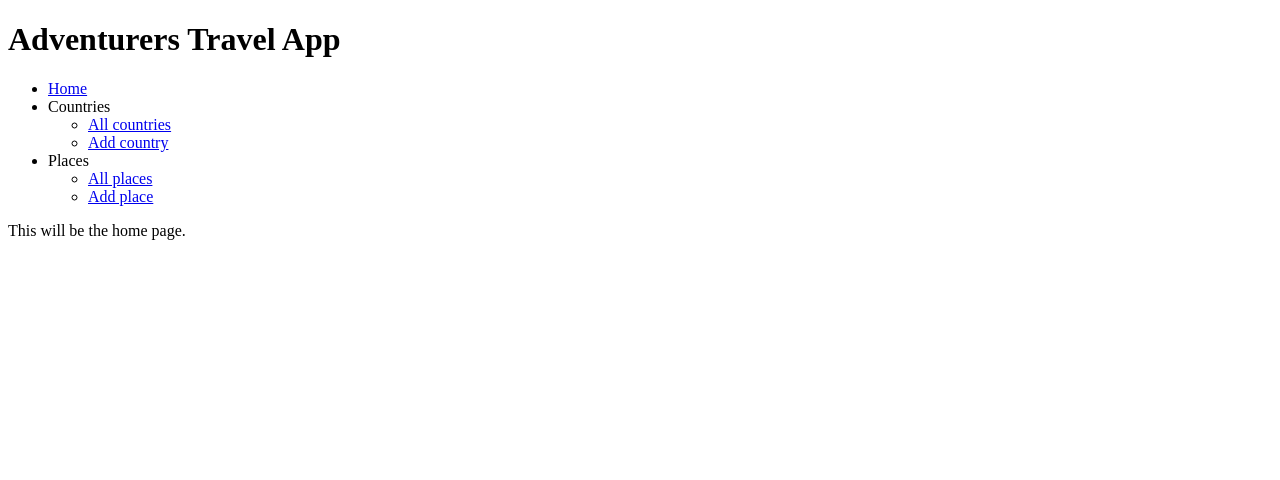
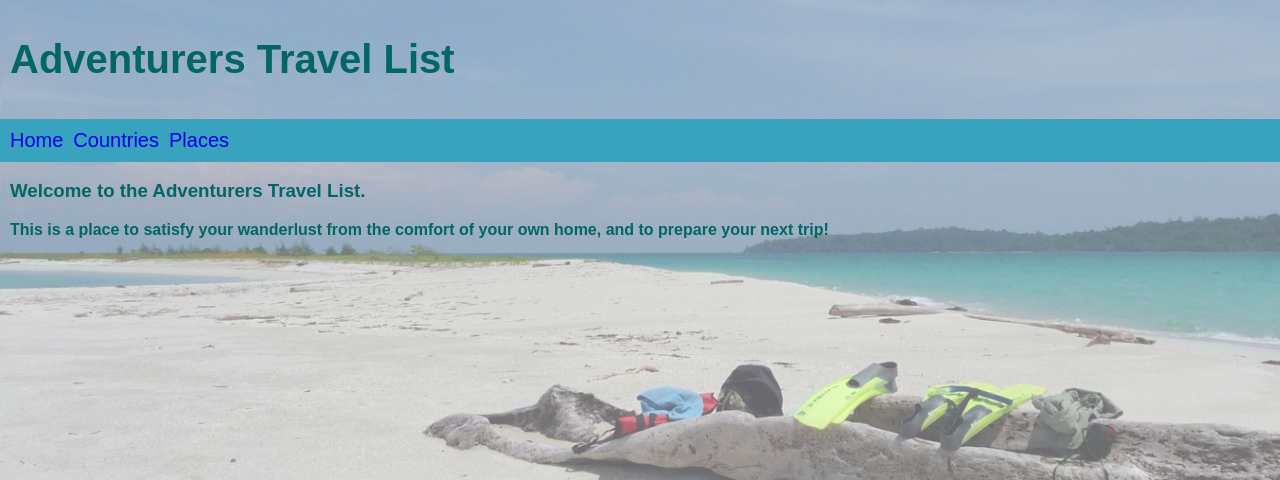
Before and after one commit to LucySaluki/adventurers_app, a Flask app: page / in a window 1280 px wide. Shown: the top 480 px of the page. Run offline with Flask 2, Linux system fonts and the light colour scheme.

Commit message:
added some css and styling

```diff
--- a/static/style.css
+++ b/static/style.css
@@ -0,0 +1,53 @@
+body {
+  color:whitesmoke;
+  font-family: Fantasy, Tahoma, sans-serif;
+  padding: 0px;
+  margin: 0px;
+}
+
+body::after {
+  content: "";
+  background: url('/static/images/snake_island.jpg');
+  opacity: 0.60;
+  z-index: -1;
+  top: 0;
+  left: 0;
+  bottom: 0;
+  right: 0;
+  position:absolute;
+  background-repeat: no-repeat;
+  background-size: cover;
+}
+ h1 {
+   padding:10px;
+   font-size:40px;
+   color:rgb(0, 102, 102);
+ }
+
+.nav-menu{
+  display: flex;
+  padding: 10px;
+  background-color: rgb(57, 162, 189);
+  color: white;
+}
+
+.nav-menu li a{
+  text-decoration: none;
+}
+
+.nav-menu li a:visited{
+  color: white;
+}
+
+.nav-menu li{
+  padding-right: 10px;
+  list-style: none;
+  color: white;
+  font-size: 20px;
+}
+
+.container {
+  padding-left:10px;
+  color:rgb(0, 102, 102);
+  font-weight: bold;
+}
--- a/templates/base.html
+++ b/templates/base.html
@@ -3,26 +3,17 @@
 <head>
   <meta charset="UTF-8">
   <meta name="viewport" content="width=device-width, initial-scale=1.0">
-  <title>Adventurers Travel App</title>
+  <link rel="stylesheet" href="{{ url_for('static', filename='style.css') }}">
+  <title>Adventurers Travel List</title>
 </head>
 <body>
     <header>
-        <h1>Adventurers Travel App</h1>
+        <h1>Adventurers Travel List</h1>
             <nav>
                 <ul class = "nav-menu">
                     <li><a href="/">Home</a></li>
-                    <li>Countries
-                        <ul>
-                            <li><a href="/countries">All countries</a></li>
-                            <li><a href="/countries/new.html">Add country</a></li>
-                        </ul>
-                    </li>
-                    <li>Places
-                        <ul>
-                            <li><a href="/places">All places</a></li>
-                            <li><a href="/places/new.html">Add place</a></li>
-                        </ul>
-                    </li>
+                    <li><a href="/countries">Countries</a></li>
+                    <li><a href="/places">Places</a></li>
                 </ul>
             </nav>
     </header>
--- a/templates/index.html
+++ b/templates/index.html
@@ -1,6 +1,7 @@
 {% extends "base.html" %}
 {% block content %}
 
-This will be the home page.
+<h3>Welcome to the Adventurers Travel List.</h3>
+<p>This is a place to satisfy your wanderlust from the comfort of your own home, and to prepare your next trip!</p>
 
 {% endblock %}
```
Also changed, not shown: templates/countries/show.html (+7 -0 lines), templates/places/show.html (+7 -0 lines), static/images/snake_island.jpg (added).
